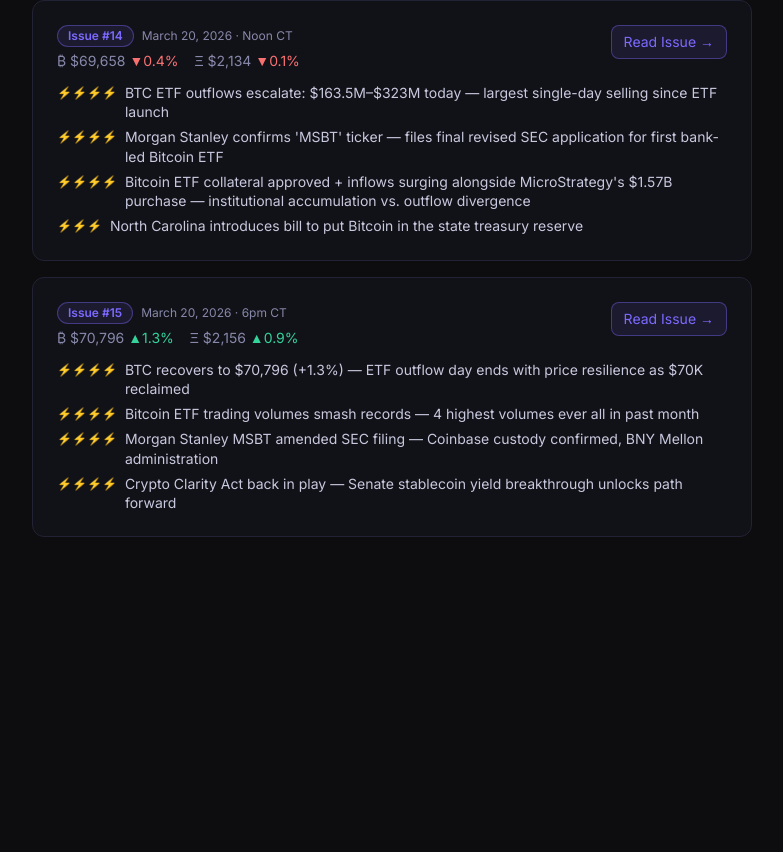
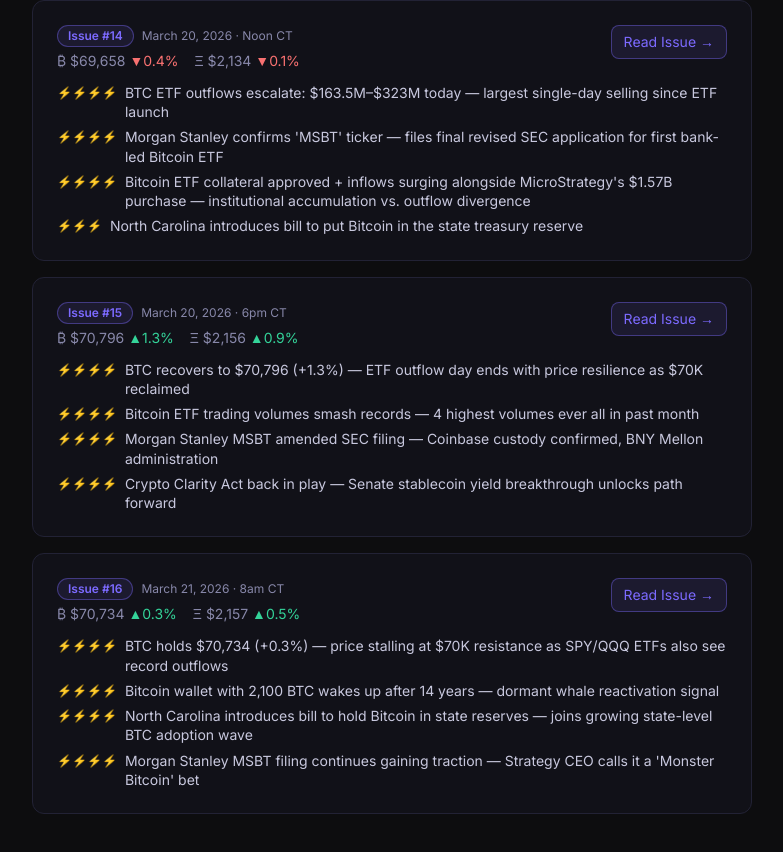
Before and after one commit to Mind-Dragon/zackor-signals, a Next.js app: page /issues in a window 1280 px wide. Shown: the part 3584-4436 px from the top of the page, without its empty margins (248-1031 px from the left). Before the commit the page ends 4169 px from the top, so only its background shows below. Built offline with nearby package versions, Linux system fonts and the light colour scheme.

Commit message:
feat: add Issue #16 — Mar 21, 2026 8am CT BTC/ETH + AI scan

```diff
--- a/app/data/issues.ts
+++ b/app/data/issues.ts
@@ -28,6 +28,97 @@
 }
 
 export const ISSUES: Issue[] = [
+  {
+    id: "2026-03-21-8am",
+    issueNumber: 16,
+    date: "March 21, 2026",
+    time: "8am CT",
+    btcPrice: "$70,734",
+    btcChange: "0.3%",
+    btcUp: true,
+    ethPrice: "$2,157",
+    ethChange: "0.5%",
+    ethUp: true,
+    sections: [
+      {
+        icon: "₿",
+        title: "Bitcoin",
+        signals: [
+          {
+            rating: 4,
+            headline: "BTC holds $70,734 (+0.3%) — price stalling at $70K resistance as SPY/QQQ ETFs also see record outflows",
+            detail: "BTC flat-to-up overnight at $70,734. YouSearch: 'Bitcoin Stalls at $70K as SPY, QQQ ETFs Post Record Outflows' — BTC price action is mirroring broader ETF redemption pressure, not crypto-specific selling. Twenty One Capital transferred 392 BTC ($27.6M) to Bitfinex overnight. Mining difficulty dropped 7.7% (Twitter) — hashrate contraction signal."
+          },
+          {
+            rating: 4,
+            headline: "Bitcoin wallet with 2,100 BTC wakes up after 14 years — dormant whale reactivation signal",
+            detail: "YouSearch (Mar 21): A Bitcoin wallet holding 2,100 BTC (~$148M at current prices) became active for the first time in 14 years. Dormant whale reactivations at $70K are historically significant — they indicate either long-term holders taking profit OR repositioning. 2,100 BTC = exactly 10% of the 21M supply cap, making this symbolically notable."
+          },
+          {
+            rating: 4,
+            headline: "North Carolina introduces bill to hold Bitcoin in state reserves — joins growing state-level BTC adoption wave",
+            detail: "r/Bitcoin (144↑): North Carolina introduced legislation to hold Bitcoin in state reserves. Joins a growing list of US states pursuing strategic BTC holdings post-federal strategic reserve executive order. State-level BTC adoption is the next layer of the institutional adoption stack after ETFs and corporate treasuries."
+          },
+          {
+            rating: 4,
+            headline: "Morgan Stanley MSBT filing continues gaining traction — Strategy CEO calls it a 'Monster Bitcoin' bet",
+            detail: "Exa (Mar 20-21): Morgan Stanley's amended MSBT ETF filing is dominating institutional conversation. Strategy CEO described it as a 'Monster Bitcoin' bet. ETF collateral approval + record BTC ETF volume (4 all-time highs in 30 days) + MSBT = three institutional catalysts converging. First bank-led spot BTC ETF would open distribution to Morgan Stanley's 15,000+ financial advisors."
+          },
+          {
+            rating: 4,
+            headline: "Astrophysicist model: BTC $350K–$700K in this cycle 'without FOMO' — institutional cycle thesis gaining mainstream",
+            detail: "r/Bitcoin (42↑): Physicist Stephen Perrenn's model predicts BTC reaches $350K–$700K in current cycle based on stock-to-flow + adoption curve analysis, without needing retail FOMO. Context: Jan 2017 BTC broke previous ATH, cycle bottom 23 months later. Twitter: @MaxCrypto (474pts) posting historical cycle analysis gaining major traction."
+          },
+          {
+            rating: 3,
+            headline: "Britain's bond panic making the case for Bitcoin — BTC as sovereign credit hedge gaining narrative momentum",
+            detail: "r/CryptoCurrency (16↑): UK bond market turbulence is generating fresh 'Bitcoin as sovereign hedge' narratives. Iran's $7.8B crypto shadow economy also in spotlight (r/Bitcoin 33↑) — geopolitical demand for censorship-resistant assets visibly rising."
+          },
+          {
+            rating: 3,
+            headline: "BTC trading 30% above realized price — supply in loss matches two previous accumulation zones",
+            detail: "r/CryptoCurrency (78↑): On-chain data shows BTC trading 30% above its realized price. The current supply-in-loss reading matches exactly two prior macro accumulation zones — historically both preceded major upward moves. Suggests current price is within a historically favorable accumulation band."
+          }
+        ]
+      },
+      {
+        icon: "Ξ",
+        title: "Ethereum",
+        signals: [
+          {
+            rating: 4,
+            headline: "ETH holds $2,157 (+0.5%) — OG whale thomasg.eth rebuilding $19.5M ETH stack after selling $538M a year ago",
+            detail: "Twitter @arkham (1230pts — top signal of entire scan): thomasg.eth, who once held $538M in ETH and sold near the top, is now actively buying back, rebuilding his position with $19.5M this week alone. This is the same 'returning whale' signal flagged in yesterday's Exa data — now confirmed on-chain with identity. Arkham's post went massively viral (502 likes, 59 RTs)."
+          },
+          {
+            rating: 4,
+            headline: "ETH active addresses surged 121% — from 381K to 841K in 24h",
+            detail: "Twitter @alicharts (291pts): Ethereum active addresses jumped 121% overnight, from 381,202 to 841,404. This is a significant on-chain activity spike — either a major airdrop/event drove user activity or organic network demand is surging. Address surge of this magnitude typically precedes price moves within 48-72h."
+          },
+          {
+            rating: 4,
+            headline: "ETH ETF saw $42M outflow yesterday — BlackRock alone sold $26M in Ethereum ETF",
+            detail: "Twitter @TedPillows (487pts): ETH ETF had $42M in outflows yesterday. BlackRock specifically redeemed $26M. This is the institutional sell pressure that explains why $2,100-$2,200 has been a ceiling despite whale accumulation. ETF outflows + whale buys = classic institutional vs. smart-money divergence."
+          },
+          {
+            rating: 3,
+            headline: "S&P 500 on Hyperliquid goes viral — TradFi rails on DeFi infrastructure is the top crypto Reddit post today",
+            detail: "r/CryptoCurrency (411↑ — top post): S&P 500 exposure via Hyperliquid perpetuals is capturing mainstream attention. Signal: DeFi is absorbing TradFi instruments, not competing with them. This is the real ETH utility narrative in action — Hyperliquid runs on Ethereum-adjacent infrastructure."
+          },
+          {
+            rating: 3,
+            headline: "Vitalik's speculation warning carries into Saturday — still top-2 post on r/CryptoCurrency (306↑)",
+            detail: "r/CryptoCurrency (306↑): Vitalik's 'crypto dies without utility' message from Friday is still the second most-upvoted post on r/CryptoCurrency today. 24+ hours of sustained traction = lasting narrative shift. ETH's L2 + DeFi + staking ecosystem IS the utility answer."
+          },
+          {
+            rating: 2,
+            headline: "Solana Foundation president: 'crypto gaming is dead' — attention shifting to DeFi infra and real yield",
+            detail: "r/CryptoCurrency (131↑): Solana Foundation president publicly declared crypto gaming dead. Combined with Vitalik's utility push and Hyperliquid TradFi moment — the narrative is clearly rotating from speculative/gaming to real financial infrastructure."
+          }
+        ]
+      }
+    ]
+  },
   {
     id: "2026-03-20-6pm",
     issueNumber: 15,
```
